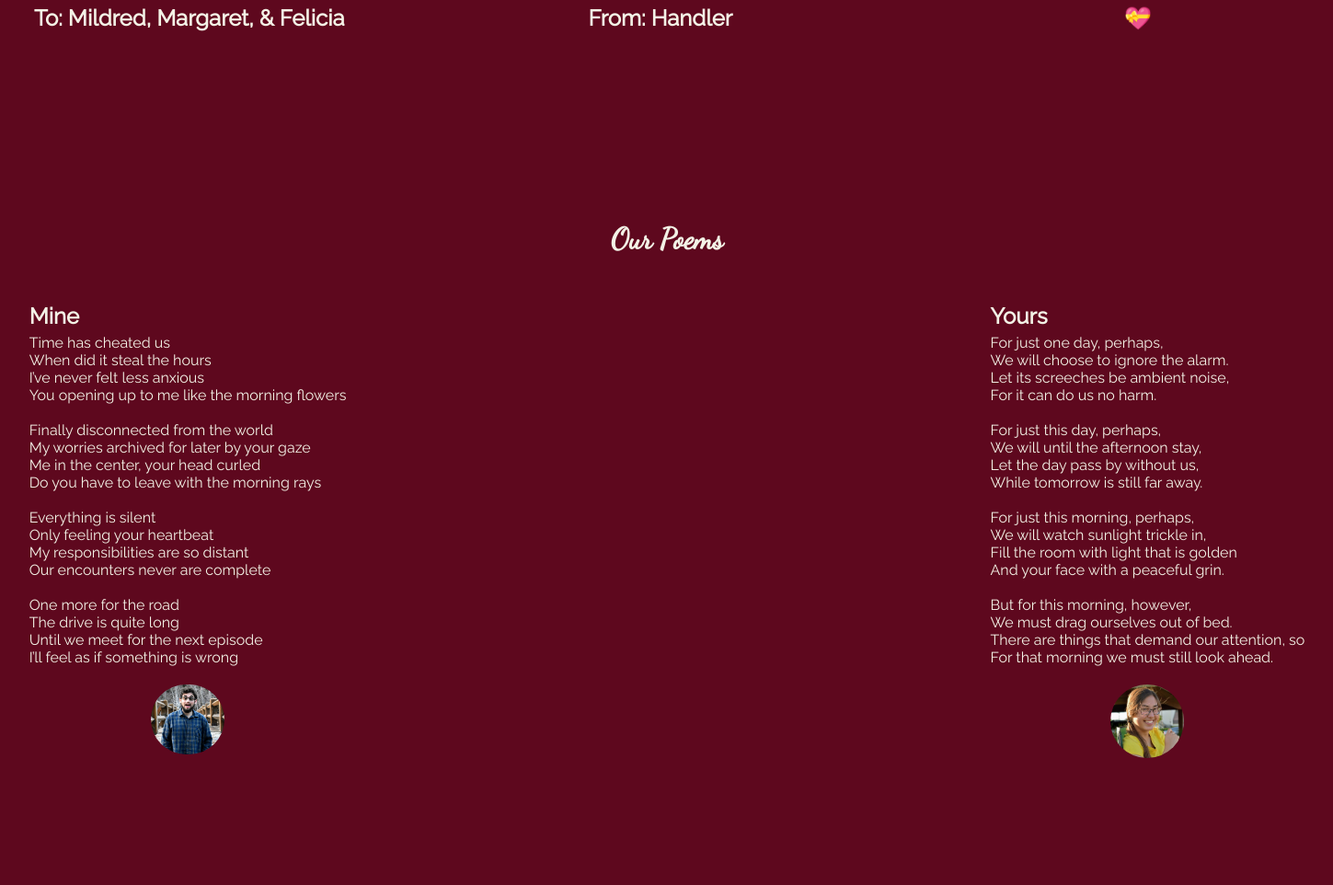
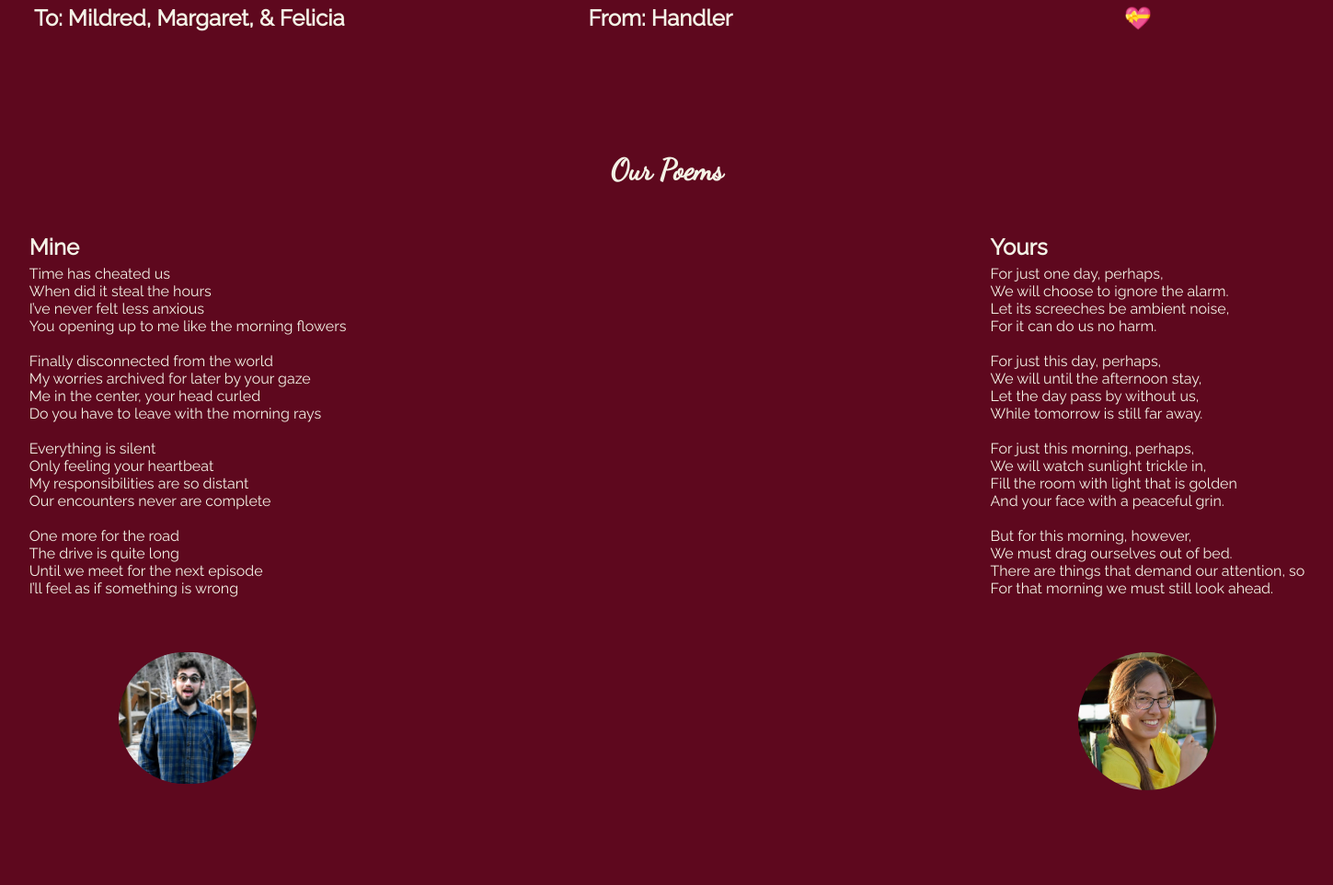
Before and after one commit to 4ourD0uble/taco650.github.io, a PHP site: page /index.html in a window 1720 px wide; the page is wider, and only the part inside the window is pictured. Shown: the part 2288-3250 px from the top of that part at 92% size, without its empty margins (135-1584 px from the left). Run offline with PHP 8.4, Linux system fonts and the light colour scheme; some web fonts are replaced.

Commit message:
Update main.css

```diff
--- a/css/main.css
+++ b/css/main.css
@@ -146,9 +146,9 @@ h1, h2
 
 .project_container img
 {
-	margin: 20px;
-	width: 80px;
-	border-radius: 80px;
+	margin: 60px;
+	width: 150px;
+	border-radius: 150px;
 	transition: 0.5s;
 }
 
```
